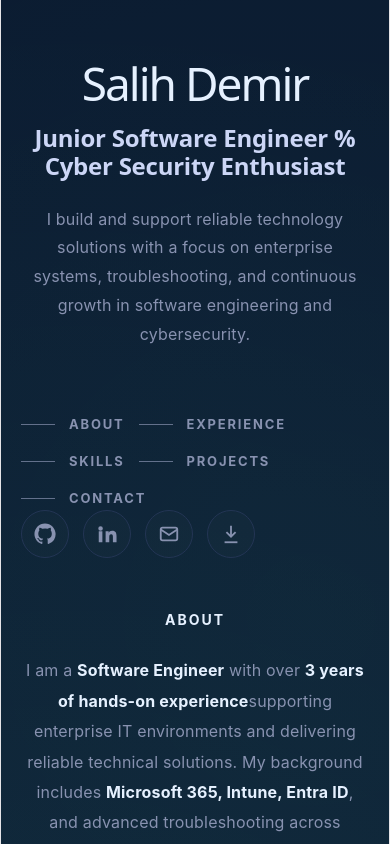
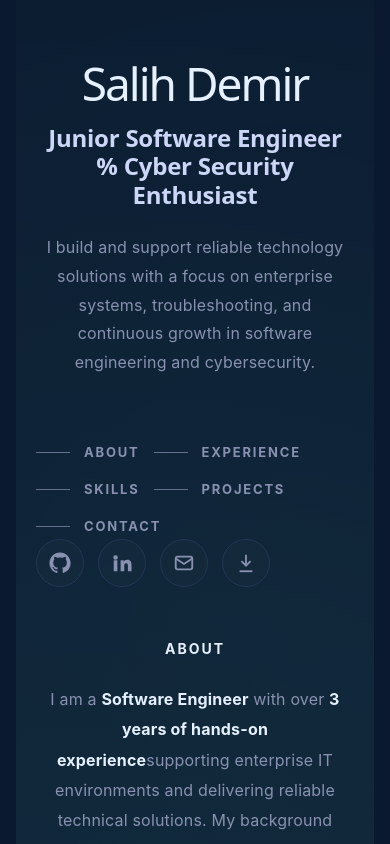
Before and after one commit to salihdemiir/Portfolio-Website, a React (Vite) app: page / in a window 390 px wide. Shown: the top 844 px of the page. Built offline with nearby package versions, Linux system fonts and the light colour scheme.

Commit message:
web site update

```diff
--- a/src/index.css
+++ b/src/index.css
@@ -9,10 +9,11 @@
   --accent-border: rgba(170, 59, 255, 0.5);
   --social-bg: rgba(244, 243, 236, 0.5);
   --shadow:
-    rgba(0, 0, 0, 0.1) 0 10px 15px -3px, rgba(0, 0, 0, 0.05) 0 4px 6px -2px;
+    rgba(0, 0, 0, 0.1) 0 10px 15px -3px,
+    rgba(0, 0, 0, 0.05) 0 4px 6px -2px;
 
-  --sans: system-ui, 'Segoe UI', Roboto, sans-serif;
-  --heading: system-ui, 'Segoe UI', Roboto, sans-serif;
+  --sans: system-ui, "Segoe UI", Roboto, sans-serif;
+  --heading: system-ui, "Segoe UI", Roboto, sans-serif;
   --mono: ui-monospace, Consolas, monospace;
 
   font: 18px/145% var(--sans);
@@ -24,8 +25,10 @@
   text-rendering: optimizeLegibility;
   -webkit-font-smoothing: antialiased;
   -moz-osx-font-smoothing: grayscale;
+}
 
-  @media (max-width: 1024px) {
+@media (max-width: 1024px) {
+  :root {
     font-size: 16px;
   }
 }
@@ -42,7 +45,8 @@
     --accent-border: rgba(192, 132, 252, 0.5);
     --social-bg: rgba(47, 48, 58, 0.5);
     --shadow:
-      rgba(0, 0, 0, 0.4) 0 10px 15px -3px, rgba(0, 0, 0, 0.25) 0 4px 6px -2px;
+      rgba(0, 0, 0, 0.4) 0 10px 15px -3px,
+      rgba(0, 0, 0, 0.25) 0 4px 6px -2px;
   }
 
   #social .button-icon {
@@ -50,20 +54,38 @@
   }
 }
 
+*,
+*::before,
+*::after {
+  box-sizing: border-box;
+}
+
+html,
 body {
   margin: 0;
+  padding: 0;
+  overflow-x: hidden;
+}
+
+body {
+  min-width: 320px;
 }
 
 #root {
-  width: 1126px;
-  max-width: 100%;
+  width: 100%;
+  max-width: 1126px;
   margin: 0 auto;
+  padding: 0 24px;
   text-align: center;
-  border-inline: 1px solid var(--border);
   min-height: 100svh;
   display: flex;
   flex-direction: column;
-  box-sizing: border-box;
+}
+
+@media (max-width: 768px) {
+  #root {
+    padding: 0 16px;
+  }
 }
 
 h1,
@@ -77,20 +99,28 @@ h1 {
   font-size: 56px;
   letter-spacing: -1.68px;
   margin: 32px 0;
-  @media (max-width: 1024px) {
+}
+
+@media (max-width: 1024px) {
+  h1 {
     font-size: 36px;
     margin: 20px 0;
   }
 }
+
 h2 {
   font-size: 24px;
   line-height: 118%;
   letter-spacing: -0.24px;
   margin: 0 0 8px;
-  @media (max-width: 1024px) {
+}
+
+@media (max-width: 1024px) {
+  h2 {
     font-size: 20px;
   }
 }
+
 p {
   margin: 0;
 }
```
